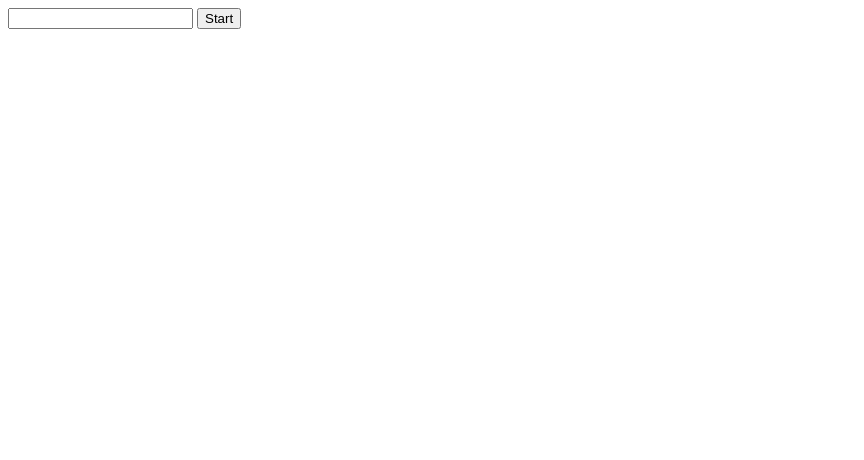
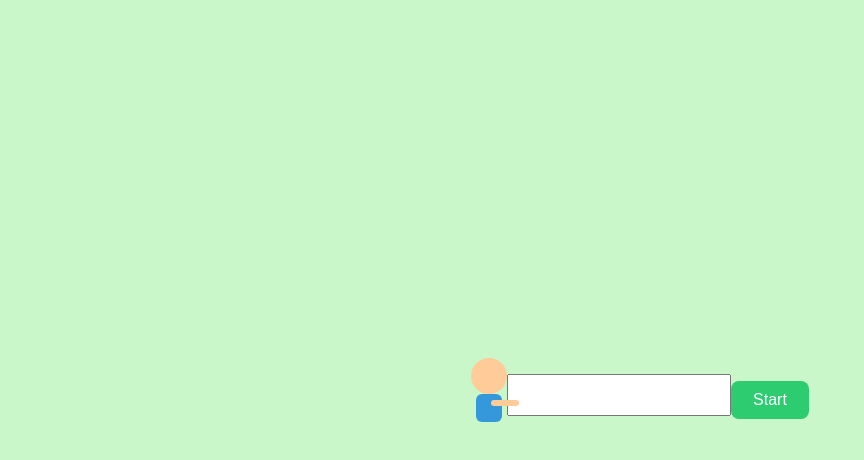
Before and after one commit to acciojob/transforming-data-with-promise-chaining-SAHILDWIVEDI1232, a website: page main.html in a window 1280 px wide. Shown: the whole page, without its empty margins (0-864 px from the left). Drawn offline with Linux system fonts and the light colour scheme.

Commit message:
created a submission

```diff
--- a/main.html
+++ b/main.html
@@ -7,9 +7,19 @@
 
   <body>
     <!-- do not change this code -->
-    <input type="number" id="ip" />
-    <button id="btn">Start</button>
-    <div id="output"></div>
+
+  <div class="cartoon">
+    <div class="head"></div>
+    <div class="body"></div>
+    <div class="hand"></div>
+  </div>
+
+  <input type="number" id="ip" />
+  <br />
+  <button id="btn">Start</button>
+  <div id="output"></div>
+</div>
+
     <script type="text/javascript" src="./script.js"></script>
   </body>
 </html>
--- a/styles.css
+++ b/styles.css
@@ -1 +1,86 @@
-/*  your css code here. If applicable */
+body {
+  margin: 0;
+  height: 100vh;
+  background: #c9f7c9; /* light green bg */
+  display: flex;
+  justify-content: center;
+  align-items: center;
+  font-family: Arial, sans-serif;
+}
+
+/* box */
+.container {
+  width: 360px;
+  background: white;
+  padding: 20px;
+  border-radius: 15px;
+  text-align: center;
+  box-shadow: 0 10px 25px rgba(0, 0, 0, 0.15);
+}
+
+/* cartoon area (box ke andar hi) */
+.cartoon {
+  height: 70px;              /* chhota cartoon */
+  margin-bottom: 15px;
+  display: flex;
+  flex-direction: column;
+  align-items: center;
+  position: relative;        /* hand isi ke andar rahe */
+}
+
+/* head */
+.head {
+  width: 36px;
+  height: 36px;
+  background: #ffcc99;
+  border-radius: 50%;
+}
+
+/* body */
+.body {
+  width: 26px;
+  height: 28px;
+  background: #3498db;
+  border-radius: 6px;
+}
+
+/* hand (still inside cartoon box) */
+.hand {
+  position: absolute;
+  width: 28px;
+  height: 6px;
+  background: #ffcc99;
+  border-radius: 5px;
+  top: 42px;
+  left: 55%;
+}
+
+/* input */
+#ip {
+  padding: 10px;
+  width: 200px;
+  font-size: 16px;
+  margin-bottom: 10px;
+}
+
+/* button */
+#btn {
+  padding: 10px 22px;
+  background: #2ecc71;
+  color: white;
+  border: none;
+  border-radius: 8px;
+  cursor: pointer;
+  font-size: 16px;
+}
+
+#btn:hover {
+  background: #27ae60;
+}
+
+/* output */
+#output {
+  margin-top: 15px;
+  font-size: 18px;
+  font-weight: bold;
+}
```
